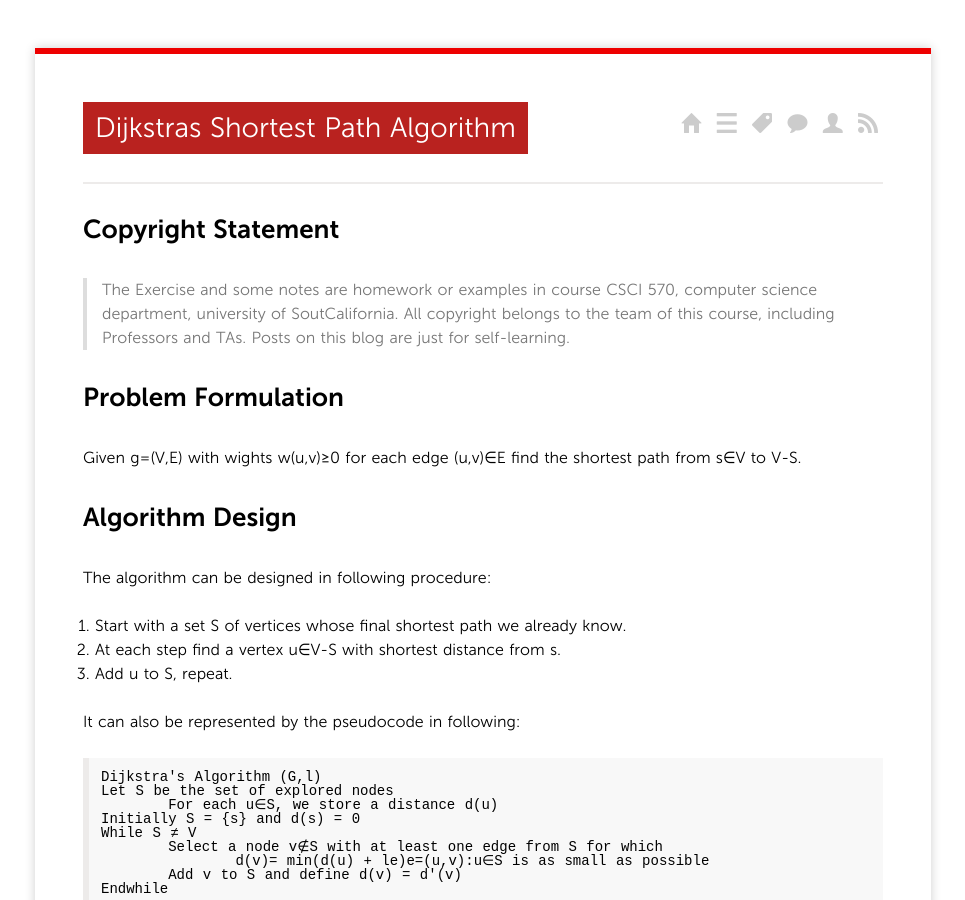
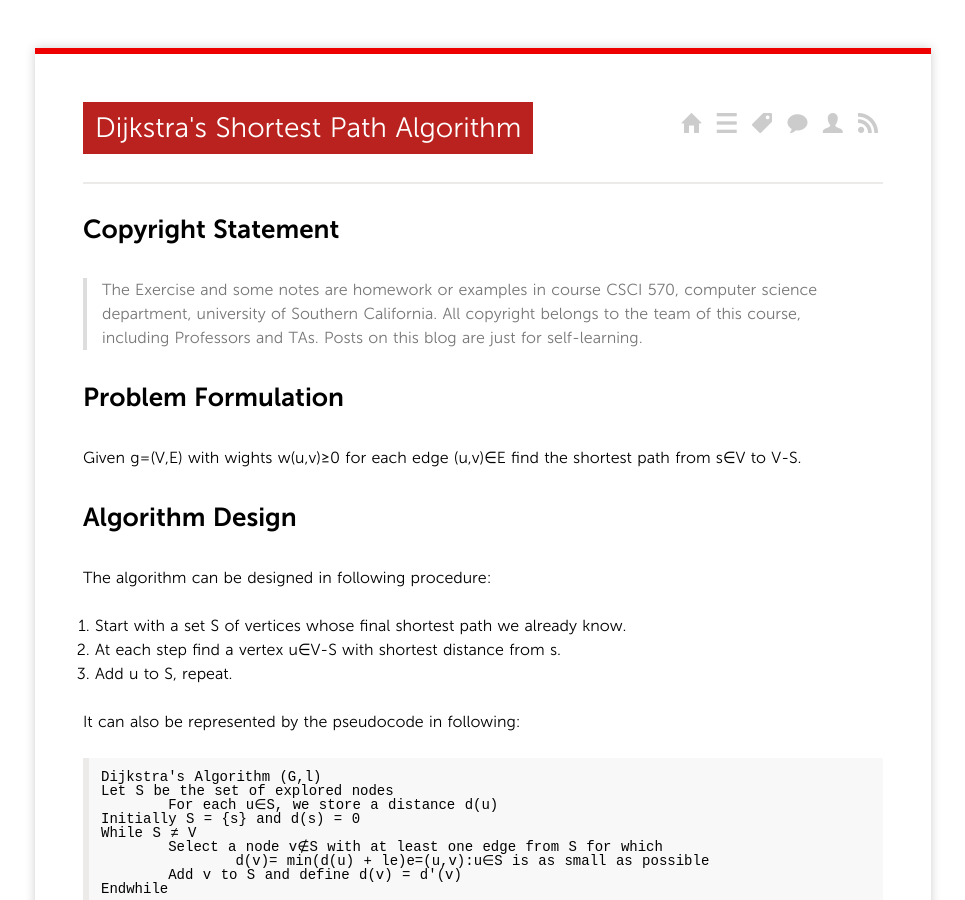
Before and after one commit to pineal/pineal.github.com, a Jekyll site: the page built from _posts/2014/2014-09-27-Dijkstra's-Shortest-Path-Algorithm.md, in a window 1280 px wide and 900 px high. Shown: the whole window, without its empty margins (157-1122 px from the left). Built offline with Jekyll 4.4.1, drawn with Linux system fonts in a browser that asks for light colours; nearby versions of some CDN libraries; Markdown is read by kramdown in place of the engine named in the settings; comment, search, counter and statistics services are not loaded; some of the changed text lies outside the part shown.

Commit message:
update Head and Dijkstra's algorithm

````diff
--- a/_posts/2014/2014-09-27-Dijkstras-Shortest-Path-Algorithm.md
+++ b/_posts/2014/2014-09-27-Dijkstra's-Shortest-Path-Algorithm.md
@@ -1,6 +1,6 @@
 ---
 layout: post
-title: Dijkstras Shortest Path Algorithm
+title: Dijkstra's Shortest Path Algorithm
 categories:
 - Algorithm
 tags:
@@ -8,7 +8,7 @@
 ---
 
 ##Copyright Statement
-> The Exercise and some notes are homework or examples in course CSCI 570, computer science department, university of SoutCalifornia. All copyright belongs to the team of this course, including Professors and TAs. Posts on this blog are just for self-learning.
+> The Exercise and some notes are homework or examples in course CSCI 570, computer science department, university of Southern California. All copyright belongs to the team of this course, including Professors and TAs. Posts on this blog are just for self-learning.
 
 ##Problem Formulation
 Given g=(V,E) with wights w(u,v)≥0 for each edge (u,v)∈E find the shortest path from s∈V to V-S.
@@ -46,9 +46,9 @@
 
 ```
 S=Null
-Initialize priority queue Q with all nodes V. With d(v) as their key value (all d(v)'s=infinity except for S where d(s)=0)
+Initialize priority queue Q with all nodes V. With d(v) as their key value (all d(v)'s=infinity except for s where d(s)=0)
 While S ≠ V
-	V = ExtractMin(Q)
+	v = ExtractMin(Q)
 	S=S∪{v}
 	for each vertex u∈Adj(v)
 		if d(u) > d(v) + le:
````
Also changed, not shown: _posts/2014/2014-09-26-Heap.md (+58 -7 lines).
